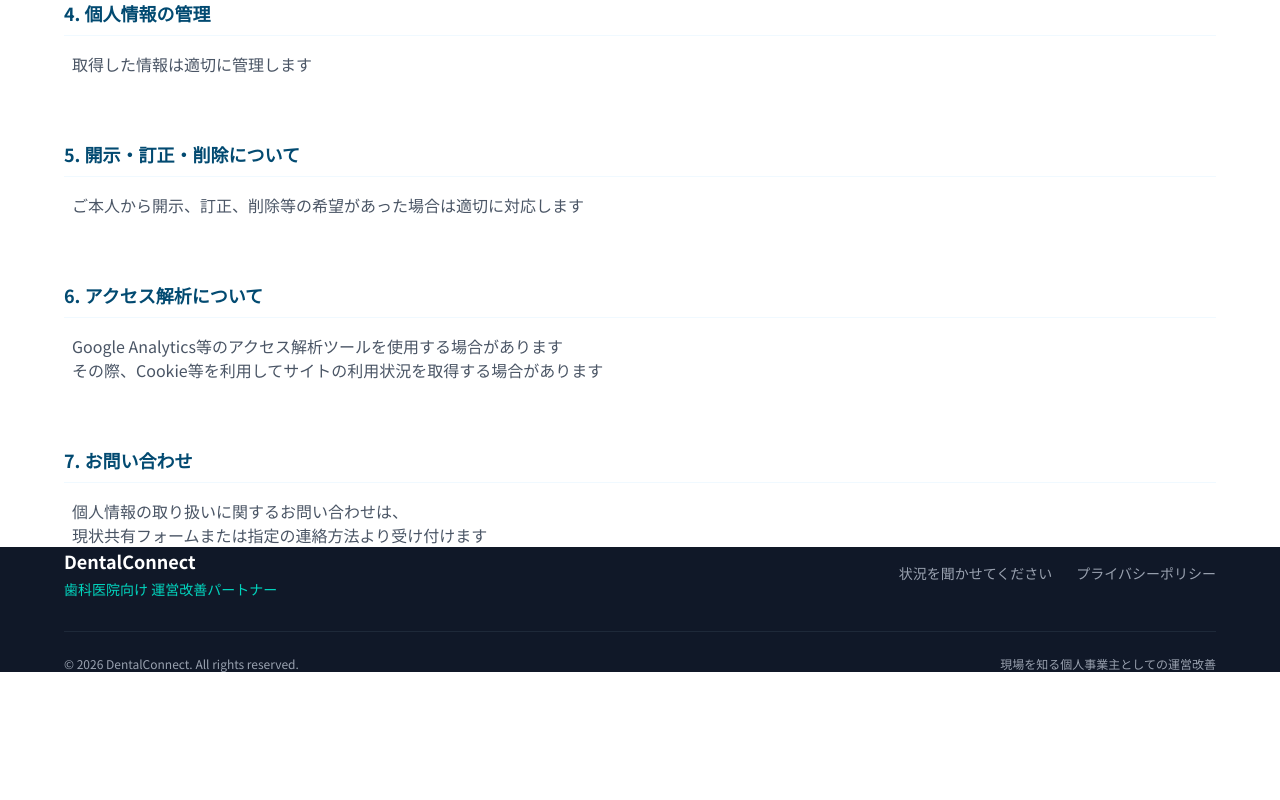
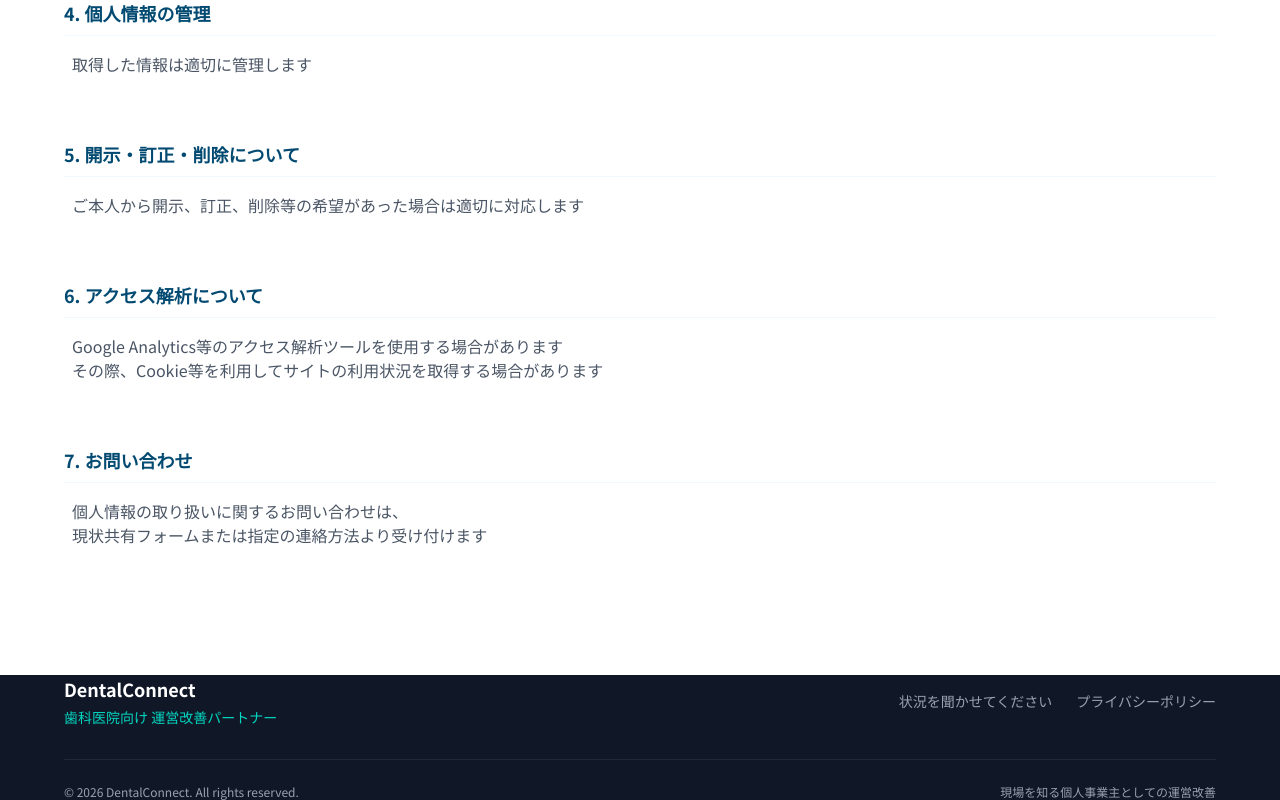
Before and after one commit to uw1g48h31wj4xxa33ffa-eng/reserve-pro-dashboard, a Next.js app in the folder LP/dental-lp/: page /privacy in a window 1280 px wide. Shown: the part 964-1764 px from the top of the page. Before the commit the page ends 1636 px from the top, so only its background shows below. Built offline with nearby package versions, Linux system fonts and the light colour scheme.

Commit message:
Add spacer before footer in privacy policy

```diff
--- a/LP/dental-lp/app/privacy/page.tsx
+++ b/LP/dental-lp/app/privacy/page.tsx
@@ -82,6 +82,7 @@ export default function PrivacyPage() {
 
         </div>
       </div>
+      <div className="h-24 md:h-32"></div>
 
       <Footer />
     </main>
```
